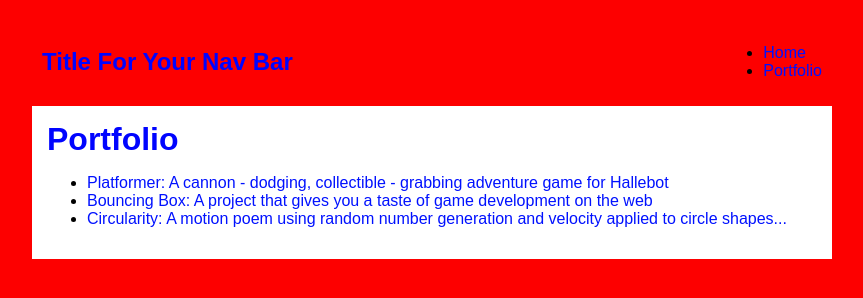
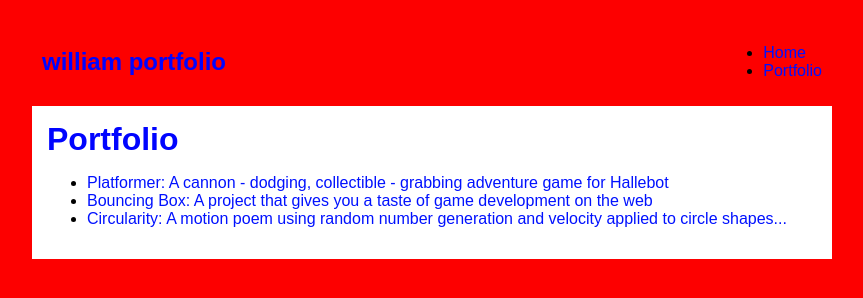
Before and after one commit to williammarek/williammarek.github.io, a plain HTML site: page portfolio.html in a window 1280 px wide. Shown: the whole page, without its empty margins (208-1071 px from the left). Drawn offline with Linux system fonts and the light colour scheme.

Commit message:
portfolio

```diff
--- a/portfolio.html
+++ b/portfolio.html
@@ -1,14 +1,14 @@
 <!DOCTYPE HTML>
 <html>
     <head>
-        <title>Student Portfolio</title>
+        <title>williams Portfolio</title>
         <link rel="stylesheet" href="style.css">
         </head>
 
         <body>
             <div id="all-contents">
                 <nav>
-                    <h1>Title For Your Nav Bar</h1>
+                    <h1>william portfolio</h1>
                     <ul id="nav-ul">
                         <li class="nav-li">
                         <a class="nav-a" href="index.html">Home</a>
```
